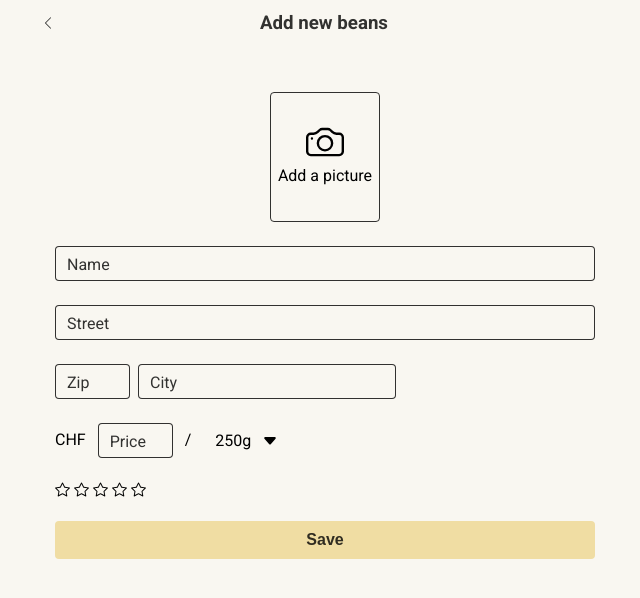
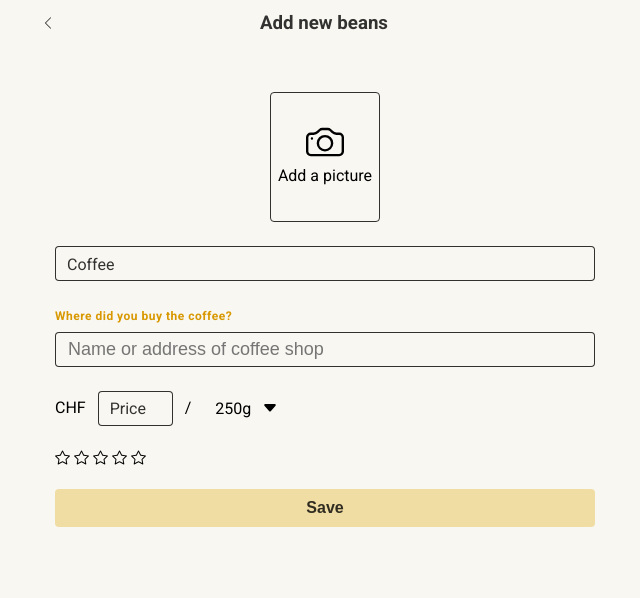
Before and after one commit to sophialittlejohn/coffee-grinder-frontend, a Next.js app: page /coffee/new in a window 1280 px wide. Shown: the top 598 px of the page, without its empty margins (315-955 px from the left). Built offline with nearby package versions, Linux system fonts and the light colour scheme.

Commit message:
Fix price and rename fields

```diff
--- a/src/components/Coffee/CoffeeForm.tsx
+++ b/src/components/Coffee/CoffeeForm.tsx
@@ -1,18 +1,19 @@
+import React, { useState } from "react";
+
+import { Button } from "../../elements/Button";
+import { CREATE_COFFEE_MUTATION } from "./queries";
+import { Coffee } from "./types";
+import { Inline } from "../../layout/Inline";
+import { Input } from "../../elements/Input";
+import { Rating } from "../Rating";
+import { Select } from "../../elements/Select";
+import { Stack } from "../../layout/Stack";
+import { Text } from "../../elements/Text";
+import { UploadPhoto } from "../../elements/UploadPhoto";
+import styled from "styled-components";
 import { useMutation } from "@apollo/client";
-import React, { useState } from "react";
-import styled from "styled-components";
 import { useRouter } from "next/router";
-import { Coffee } from "./types";
-import { CREATE_COFFEE_MUTATION } from "./queries";
 import { useUserContext } from "../../lib/userContext";
-import { Stack } from "../../layout/Stack";
-import { Inline } from "../../layout/Inline";
-import { Text } from "../../elements/Text";
-import { Input } from "../../elements/Input";
-import { Select } from "../../elements/Select";
-import { UploadPhoto } from "../../elements/UploadPhoto";
-import { Button } from "../../elements/Button";
-import { Rating } from "../Rating";
 
 const GRAM_OPTIONS = [
   {
@@ -39,14 +40,11 @@ type CreateCoffee = {
   createCoffee: Coffee;
 };
 
-interface CoffeeFormProps { }
-
-export const CoffeeForm: React.FC<CoffeeFormProps> = () => {
+export const CoffeeForm: React.FC = () => {
   const [name, setName] = useState("");
   const [street, setStreet] = useState("");
-  const [zip, setZip] = useState<number | "">("");
-  const [city, setCity] = useState("");
-  const [price, setPrice] = useState<number | "">("");
+  const [price, setPrice] = useState("");
+  console.log("➜ ~ price", price, typeof price, !!parseFloat(price))
   const [grams, setGrams] = useState<number>(GRAM_OPTIONS[0].value);
   const [rating, setRating] = useState<number>();
   const [photo, setPhoto] = useState<File>();
@@ -63,7 +61,7 @@ export const CoffeeForm: React.FC<CoffeeFormProps> = () => {
 
   const [createCoffeeMutation, { error }] = useMutation<CreateCoffee>(
     CREATE_COFFEE_MUTATION,
-    { onCompleted },
+    { onCompleted }
   );
 
   const cloudinaryUpload = async () => {
@@ -103,8 +101,6 @@ export const CoffeeForm: React.FC<CoffeeFormProps> = () => {
         variables: {
           name,
           street,
-          city,
-          zip,
           price,
           grams,
           rating,
@@ -124,39 +120,36 @@ export const CoffeeForm: React.FC<CoffeeFormProps> = () => {
       </Stack>
       <Input
         type="text"
-        label="Name"
+        label="Coffee"
         value={name}
         onChange={(value) => setName(value as string)}
       />
-      <Input
-        type="text"
-        label="Street"
-        value={street}
-        onChange={(value) => setStreet(value as string)}
-      />
-      <Inline gap="8px">
+      <Stack gap="4px">
+        <Text
+          size="12px"
+          bold
+          color="orange"
+          styles={{ letterSpacing: "0.5px" }}
+        >
+          Where did you buy the coffee?
+        </Text>
         <Input
-          type="number"
-          label="Zip"
-          value={zip}
-          onChange={(value) => setZip(Number(value) || "")}
-          width="75px"
+          label=""
+          type="text"
+          placeholder="Name or address of coffee shop"
+          value={street}
+          onChange={(value) => setStreet(value as string)}
         />
-        <Input
-          type="text"
-          label="City"
-          value={city}
-          onChange={(value) => setCity(value as string)}
-        />
-      </Inline>
+      </Stack>
       <Inline alignItems="center" gap="12px">
         <Text>CHF</Text>
         <Input
-          type="number"
+          type="text"
           label="Price"
           value={price}
-          onChange={(value) => setPrice(Number(value) || "")}
+          onChange={(value) => setPrice(value)}
           width="75px"
+          errorMessage={price && !parseFloat(price) ? "Invalid value" : undefined}
         />{" "}
         <Text>/</Text>
         <Select options={GRAM_OPTIONS} onChange={(value) => setGrams(value)} />
@@ -171,7 +164,12 @@ export const CoffeeForm: React.FC<CoffeeFormProps> = () => {
       <Button variant="secondary" onClick={handleSubmitForm}>
         Save
       </Button>
-      {error && <><Text>An error occured {error.message}</Text><Text>{JSON.stringify(error)}</Text></>}
+      {error && (
+        <>
+          <Text>An error occured {error.message}</Text>
+          <Text>{JSON.stringify(error)}</Text>
+        </>
+      )}
     </StyledForm>
   );
 };
--- a/src/components/Coffee/queries.ts
+++ b/src/components/Coffee/queries.ts
@@ -7,8 +7,6 @@ export const COFFEE_LIST_QUERY = gql`
       name
       rating
       street
-      city
-      zip
       photo {
         asset_id
         secure_url
@@ -72,8 +70,6 @@ export const UPDATE_COFFEE_MUTATION = gql`
       name
       rating
       street
-      city
-      zip
       photo {
         asset_id
         secure_url
@@ -93,19 +89,15 @@ export const CREATE_COFFEE_MUTATION = gql`
   mutation CreateCoffee(
     $name: String!
     $street: String
-    $city: String
-    $zip: Int
     $coffeeMachineId: Int
     $photo: CloudinaryImageInput
-    $price: Int
+    $price: String
     $grams: Int
     $rating: Int
   ) {
     createCoffee(
       name: $name
       street: $street
-      city: $city
-      zip: $zip
       price: $price
       grams: $grams
       coffeeMachineId: $coffeeMachineId
@@ -116,8 +108,6 @@ export const CREATE_COFFEE_MUTATION = gql`
       name
       rating
       street
-      city
-      zip
       photo {
         asset_id
         secure_url
```
Also changed, not shown: src/components/Coffee/CoffeeDetail.tsx (deleted, +0 -80 lines).
